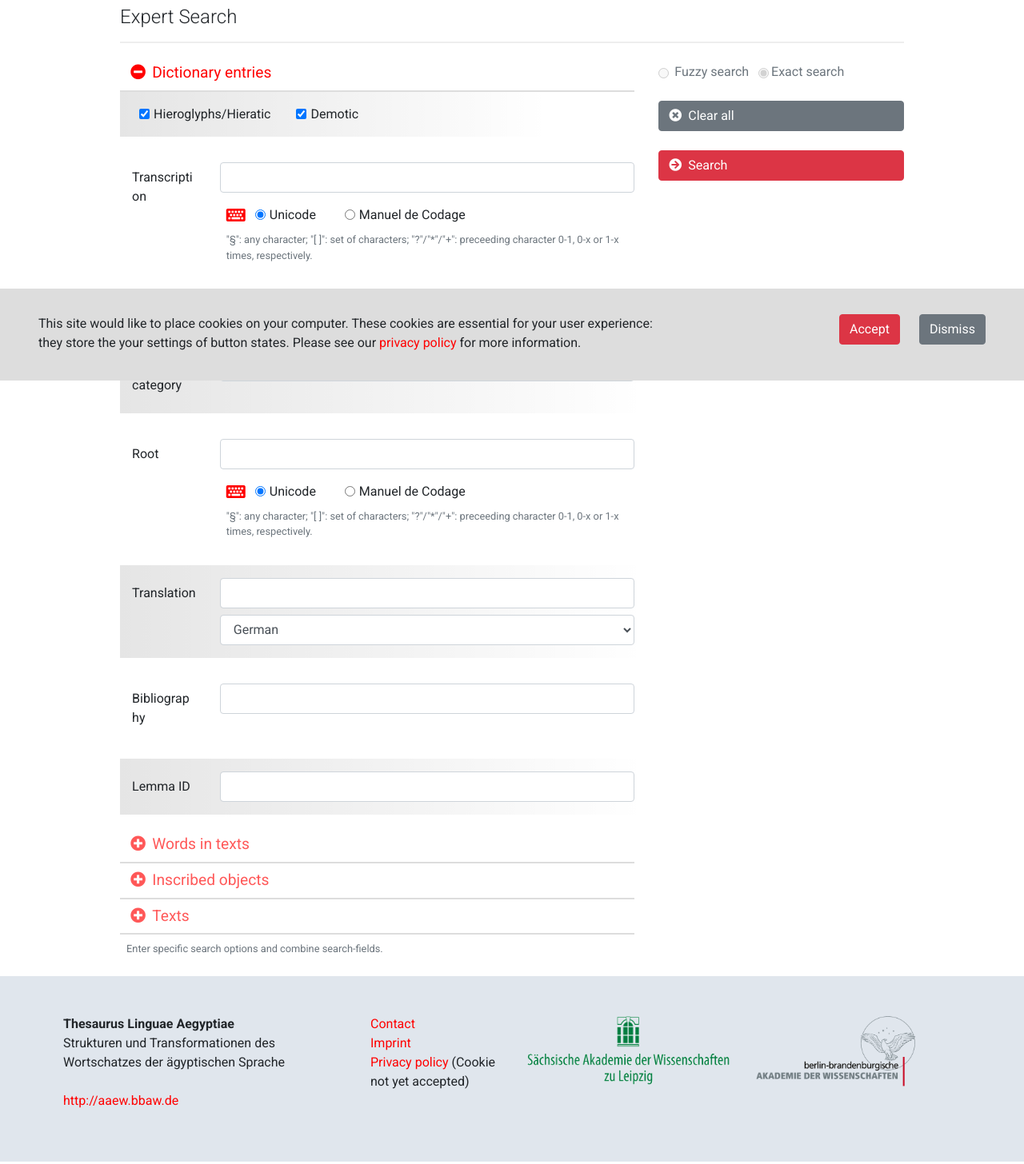
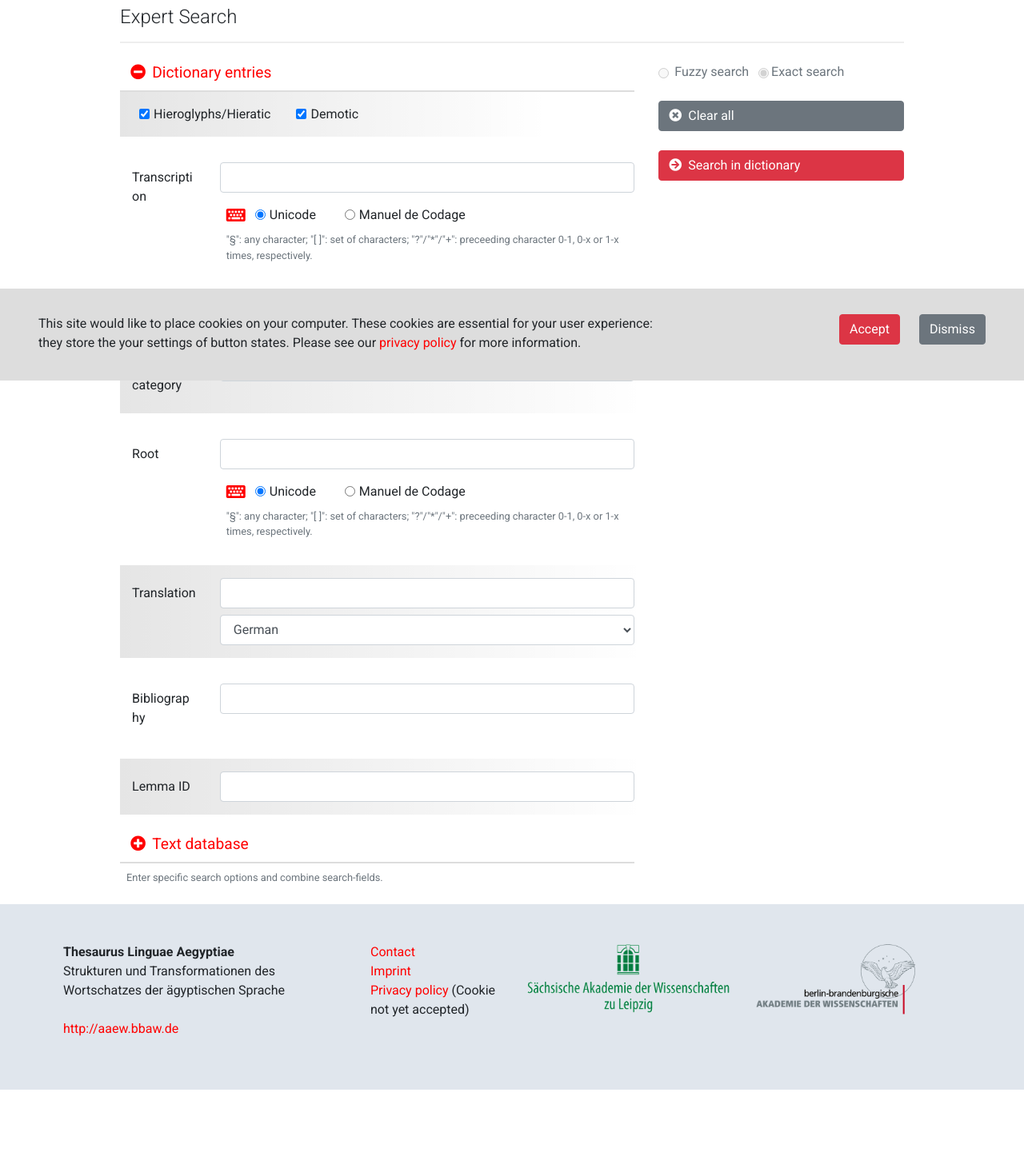
Before and after one commit to JKatzwinkel/tla-prototype-eval, a Django app: page /search/ in a window 1280 px wide. Shown: the part 324-1780 px from the top of the page at 80% size. After the commit the page ends 1687 px from the top, so only its background shows below. Run offline with Django 3.2, Linux system fonts and the light colour scheme; data that the repository does not hold is empty; some libraries are stand-ins or nearby versions.

Commit message:
Search-Btn reagiert entsprechend auf Auswahl des Search-Forms; Kleinigkeiten

```diff
--- a/webd/search/views.py
+++ b/webd/search/views.py
@@ -47,7 +47,7 @@ WORD_CLASSES = {
         "interrogative_pronoun",
         "personal_pronoun",
         "relative_pronoun"],
-    "root": None,
+    #"root": None,
     "epitheton_title": [
         "title",
         "epith_god",
--- a/webd/static/js/tla-functions.js
+++ b/webd/static/js/tla-functions.js
@@ -77,6 +77,21 @@ function init() {
     $('.cookie-dismissed').click(function()  {
            $('.cookie-container').addClass('d-none');
             });
+
+	// Search-Button
+
+    $('.dictionary-search-form-btn').click(function()  {
+		  var search_btn = document.getElementById("submit-search-form");
+		  search_btn.innerHTML = '<span class="fas fa-arrow-circle-right"></span>Search in dictionary';
+		  search_btn.setAttribute('form','dict-search')
+		  });
+
+    $('.text-word-search-form-btn').click(function()  {
+		  var search_btn = document.getElementById("submit-search-form");
+		  search_btn.innerHTML = '<span class="fas fa-arrow-circle-right"></span>Search in texts';
+		  search_btn.setAttribute('form','text-word-search')
+		  });
+
 
 	// Show/Hide - Buttons
 
--- a/webd/templates/details/lemma.html
+++ b/webd/templates/details/lemma.html
@@ -448,7 +448,7 @@
           <div class="modal-footer">
             <button type="button" class="btn btn-secondary" data-dismiss="modal">Close</button>
             <button type="button" class="btn btn-info">Send</button>
-            <p>Thank you for helping to imrove the data! Your comment will be evaluated and edited by a TLA team member.</p>
+            <p>Thank you for helping to improve the data! Your comment will be evaluated and edited by a TLA team member.</p>
           </div>
         </div>
       </div>
--- a/webd/templates/search/index.html
+++ b/webd/templates/search/index.html
@@ -119,7 +119,7 @@ $(window).on('pageshow', function(){
 		  <div class="card">
 			<div class="card-header" id="headingOne">
 			  <h2 class="mb-0">
-				<button class="btn btn-link show-detail" type="button" data-toggle="collapse" data-target="#collapseOne" aria-expanded="true" aria-controls="collapseOne" form="dict-search">
+				<button class="btn btn-link show-detail dictionary-search-form-btn" type="button" data-toggle="collapse" data-target="#collapseOne" aria-expanded="true" aria-controls="collapseOne" form="dict-search">
 				  <i class="fas fa-minus-circle"></i>Dictionary entries
 				</button>
 
@@ -248,22 +248,31 @@ $(window).on('pageshow', function(){
 		  <div class="card">
 			<div class="card-header" id="headingTwo">
 			  <h2 class="mb-0">
-				<button form="text-word-search" class="btn btn-link collapsed show-detail disabled" type="button" data-toggle="collapse" data-target="#collapseTwo" aria-expanded="false" aria-controls="collapseTwo">
-				 <i class="fas fa-plus-circle"></i>Words in texts
+				<button class="btn btn-link collapsed show-detail text-word-search-form-btn" type="button" data-toggle="collapse" data-target="#collapseTwo" aria-expanded="false" aria-controls="collapseTwo" form="text-word-search">
+				   <i class="fas fa-plus-circle"></i>Text database
 				</button>
 			  </h2>
 			</div>
 			<div id="collapseTwo" class="collapse" aria-labelledby="headingTwo" data-parent="#accordionExample">
 				<form id="text-word-search" name="text-word-search" action="/search/occurrences">
-					{% for field in textwordform %}
+					<!--{% for field in textwordform %}
 					<div class="form-group row bg{% cycle '-grey' '' %}">
 						{{ field }}
 					</div>
-					{% endfor %}
+					{% endfor %}-->
+
+				 <!-- Sentence ID -->
+				  <div class="form-group row bg-grey">
+					<label for="Lemma-ID" class="col-sm-12 col-lg-3 col-xl-2 col-form-label">Sentence ID</label>
+					<div class="col-sm-12 col-lg-9 col-xl-10">
+					  <input class="form-control" type="text" placeholder="" id="dict-search-sentence-id" name="sentence_id">
+					</div>
+				  </div>
 				</form>
 			</div>
 		  </div>
 
+		  <!-- noch nicht implementiert -- >
 		  <div class="card">
 			<div class="card-header" id="headingThree">
 			  <h2 class="mb-0">
@@ -292,6 +301,7 @@ $(window).on('pageshow', function(){
 			   </div>
 			</div>
 		  </div>
+		  <! -- noch nicht implementiert -->
 
 		</div>	<!-- .accordion -->
 		<small id="GlobalSearch" class="form-text text-muted pl-2 pt-1">Enter specific search options and combine search-fields.</small>
@@ -312,11 +322,11 @@ $(window).on('pageshow', function(){
 
 				</div>
 
-				<button type="button" class="btn btn-block btn-secondary text-left text-decoration-none">
+				<button type="button" class="btn btn-block btn-secondary text-left text-decoration-none" onclick="window.open('/search','_self')">
 					<span class="fas fa-times-circle"></span>Clear all
 				</button>
 				<button id="submit-search-form" type="submit" class="btn btn-block btn-danger text-left text-decoration-none mt-4" form="dict-search" formtarget="_self" formmethod="get" formenctype="application/x-www-form-urlencoded">
-					<span class="fas fa-arrow-circle-right"></span>Search
+					<span class="fas fa-arrow-circle-right"></span>Search in dictionary
 				</button>
 			</div> <!-- .sticky -->
 		</div>
```
